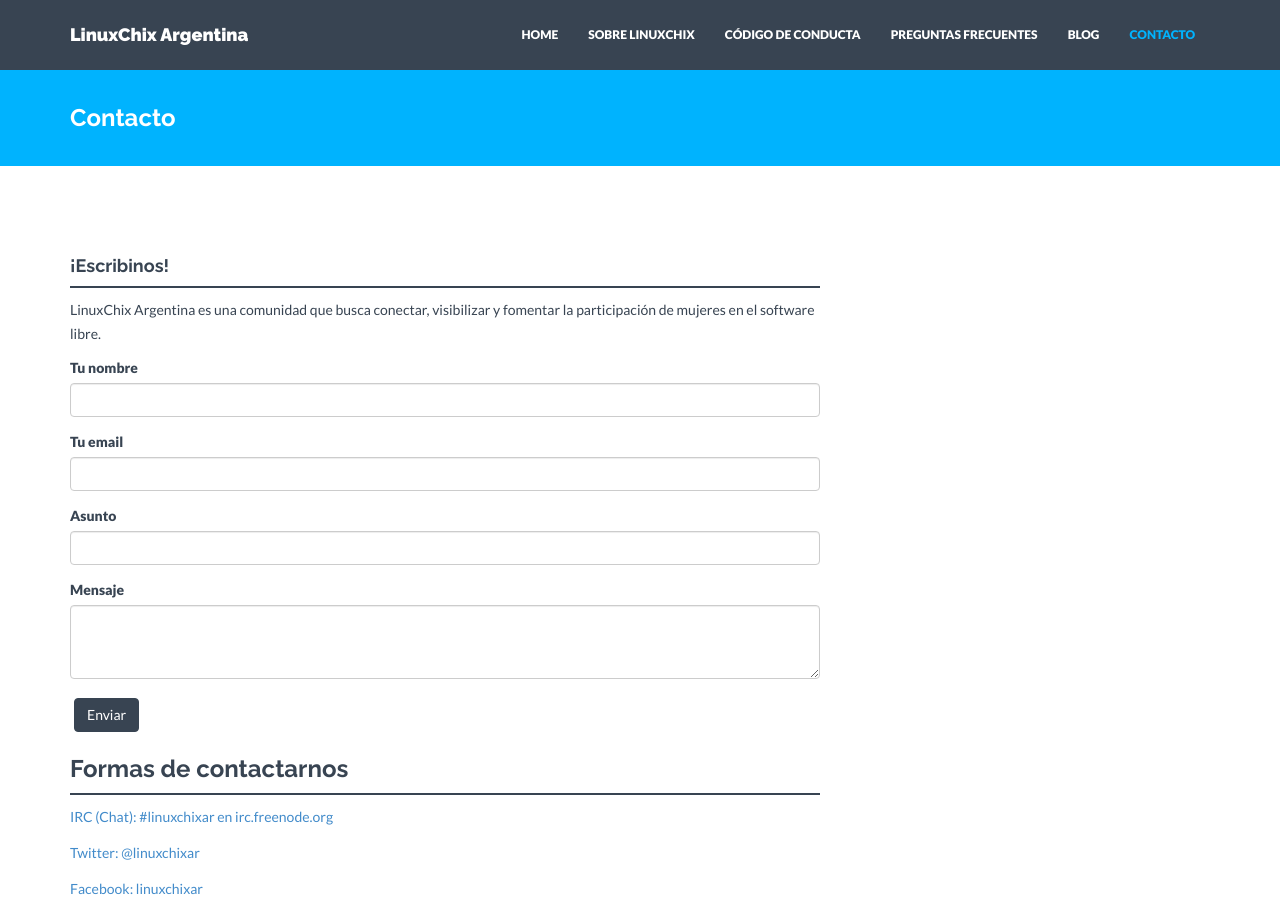
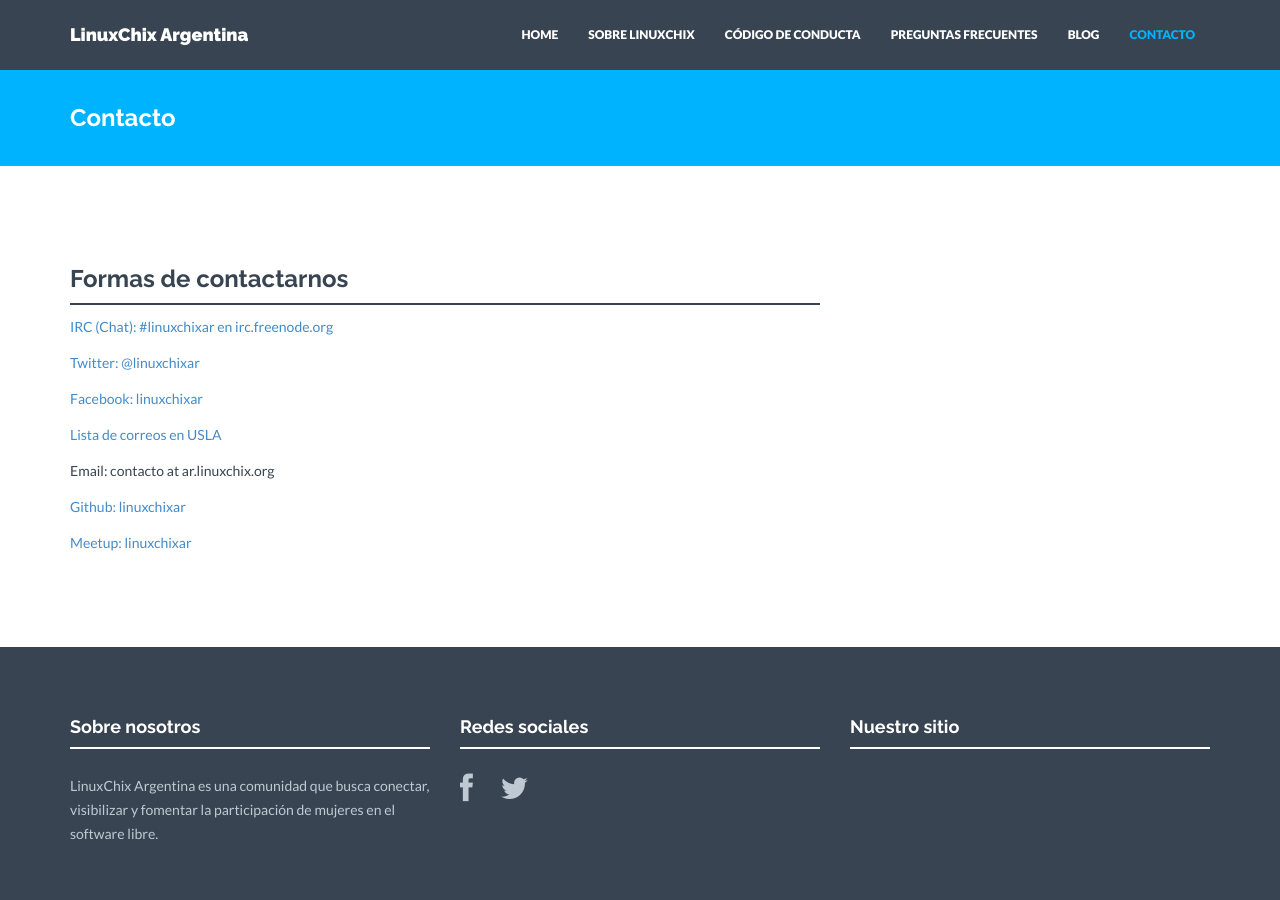
Before and after one commit to linuxchixar/linuxchixar.github.io, a Jekyll site: the page built from contact.html, in a window 1280 px wide and 900 px high. Built offline with Jekyll 4.4.1, drawn with Linux system fonts in a browser that asks for light colours; nearby versions of some CDN libraries.

Commit message:
Remove non-functional contact form

```diff
--- a/contact.html
+++ b/contact.html
@@ -8,31 +8,6 @@ permalink: /contact/
 
 <div class="container mtb">
     <div class="row">
-        <div class="col-lg-8">
-            <h4>¡Escribinos!</h4>
-            <div class="hline"></div>
-                <p>{{ site.about }}</p>
-                <form role="form">
-                  <div class="form-group">
-                    <label for="InputName1">Tu nombre</label>
-                    <input type="text" class="form-control" id="exampleInputName1">
-                  </div>
-                  <div class="form-group">
-                    <label for="InputEmail1">Tu email</label>
-                    <input type="email" class="form-control" id="exampleInputEmail1">
-                  </div>
-                  <div class="form-group">
-                    <label for="InputSubject1">Asunto</label>
-                    <input type="text" class="form-control" id="exampleInputSubject1">
-                  </div>
-                  <div class="form-group">
-                    <label for="message1">Mensaje</label>
-                    <textarea class="form-control" id="message1" rows="3"></textarea>
-                  </div>
-                  <button type="submit" class="btn btn-theme">Enviar</button>
-                </form>
-        </div><! --/col-lg-8 -->
-
         <div class="col-lg-8">
             <h3>Formas de contactarnos</h3>
             <div class="hline"></div>
```
